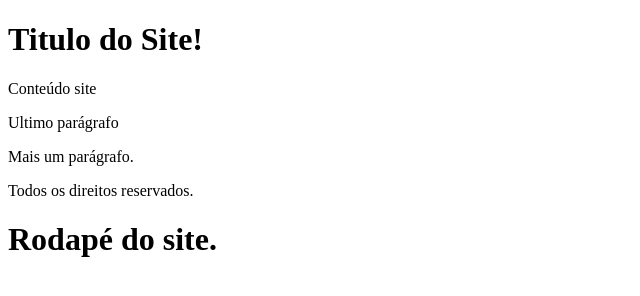
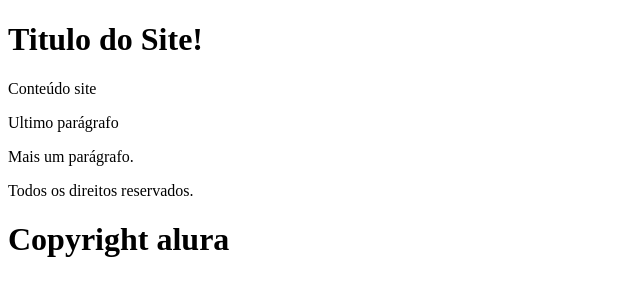
Before and after one commit to jhigor/meu-site, a plain HTML site: page index.html in a window 1280 px wide. Shown: the whole page, without its empty margins (0-640 px from the left). Drawn offline with Linux system fonts and the light colour scheme.

Commit message:
Numero novo

```diff
--- a/index.html
+++ b/index.html
@@ -1,7 +1,7 @@
 <!DOCTYPE html>
 <html>
 <head>
-	<title>Proposta 1</title>
+	<title>Proposta 1um</title>
 </head>
 <body>
 
@@ -19,7 +19,7 @@
 		<p>Todos os direitos reservados.</p>
 	</footer>
 
-	<h1>Rodapé do site.</h1>
+	<h1>Copyright alura</h1>
 
 </body>
 </html>
```
